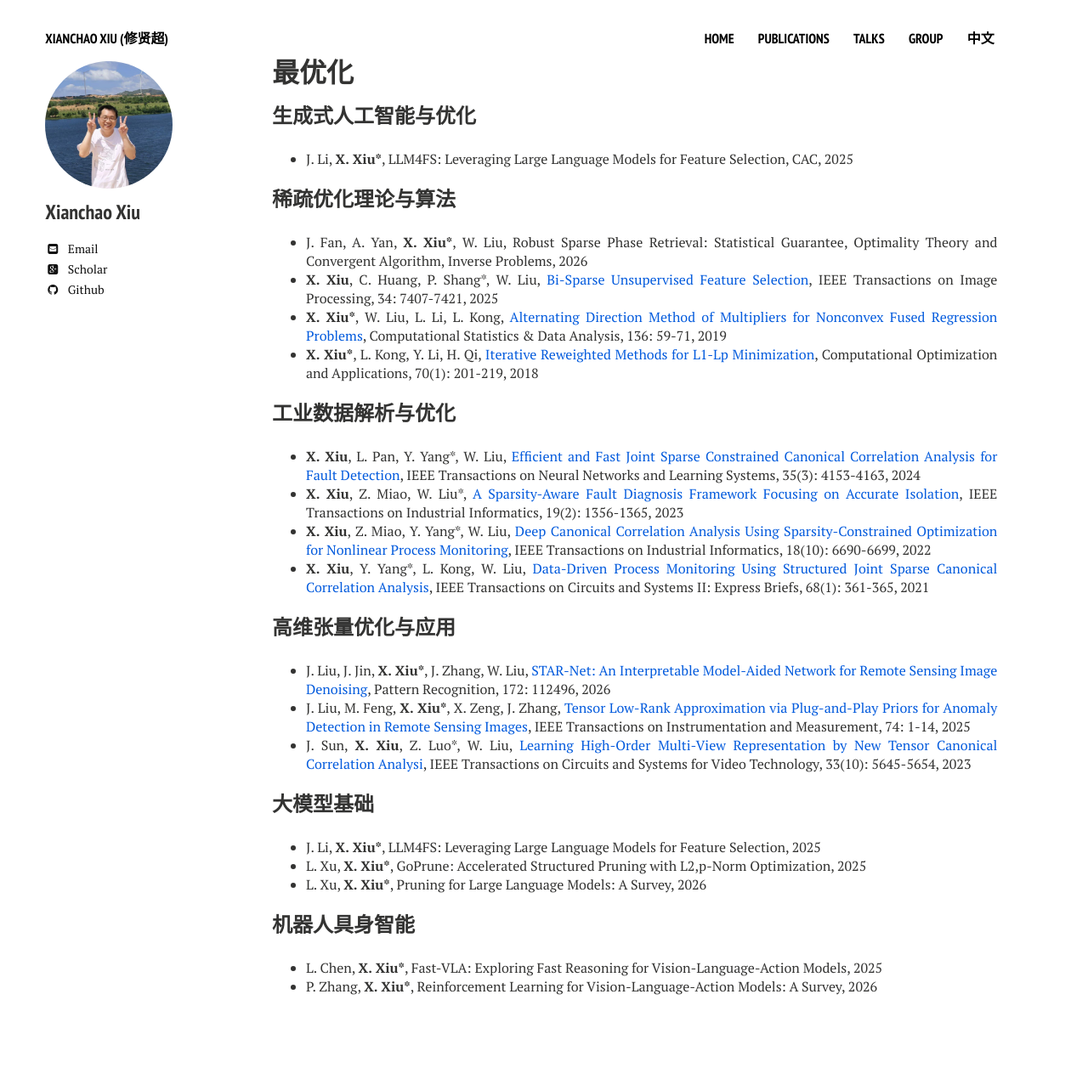
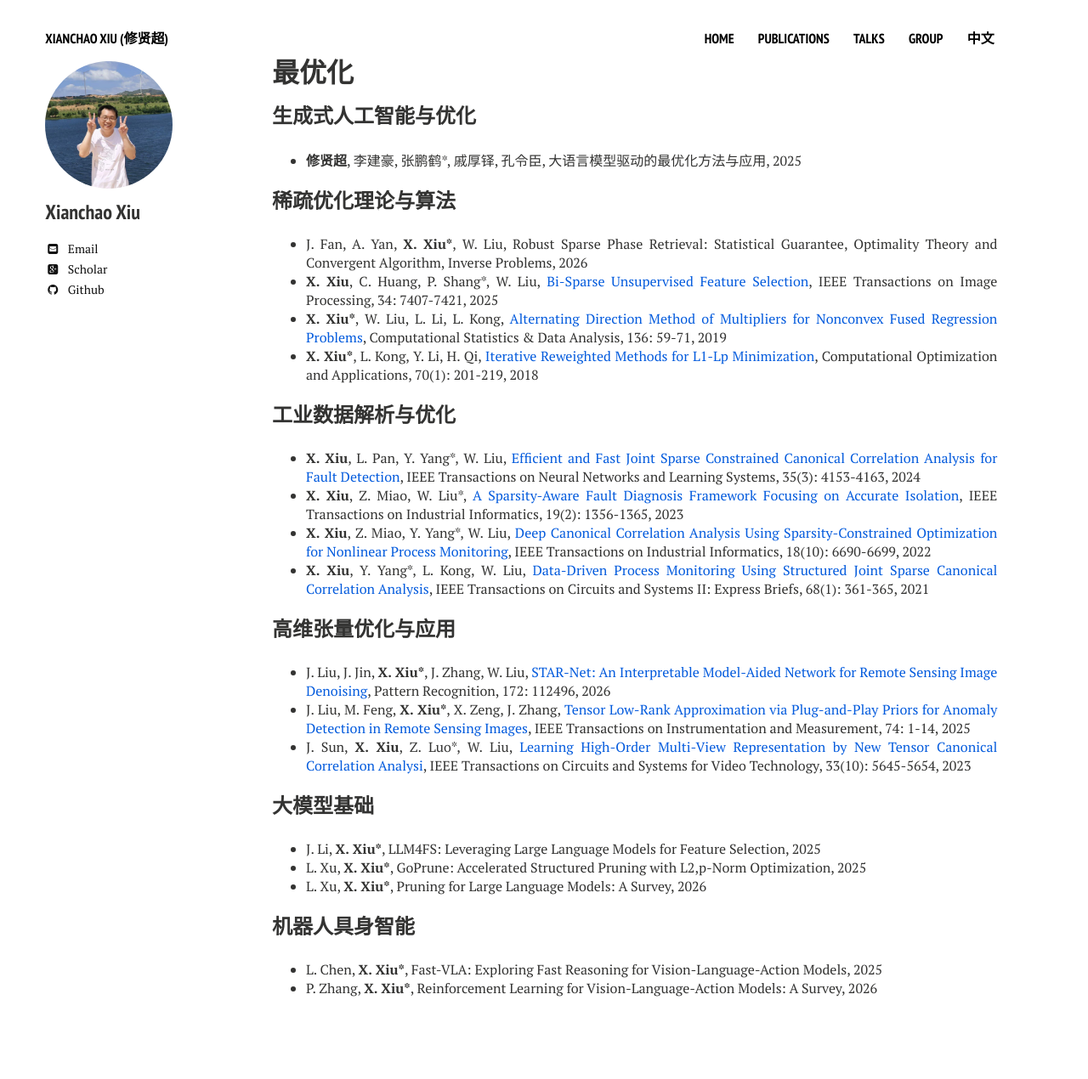
Before and after one commit to xianchaoxiu/xianchaoxiu.github.io, a Jekyll site: the page built from chinese/research/OPT/index.md, in a window 1280 px wide. Shown: the whole page at 85% size. Built offline with Jekyll 4.4.1, drawn with Linux system fonts in a browser that asks for light colours; nearby versions of some CDN libraries.

Commit message:
Update index.md

```diff
--- a/chinese/research/OPT/index.md
+++ b/chinese/research/OPT/index.md
@@ -6,7 +6,10 @@ share: false
 ---
 
 ### 生成式人工智能与优化
-* J. Li, <b>X. Xiu*</b>, LLM4FS: Leveraging Large Language Models for Feature Selection, CAC, 2025 <br>
+* <b>修贤超</b>, 李建豪, 张鹏鹤*, 戚厚铎, 孔令臣, 大语言模型驱动的最优化方法与应用, 2025 <br>
+
+
+
 
 
 ### 稀疏优化理论与算法
```
